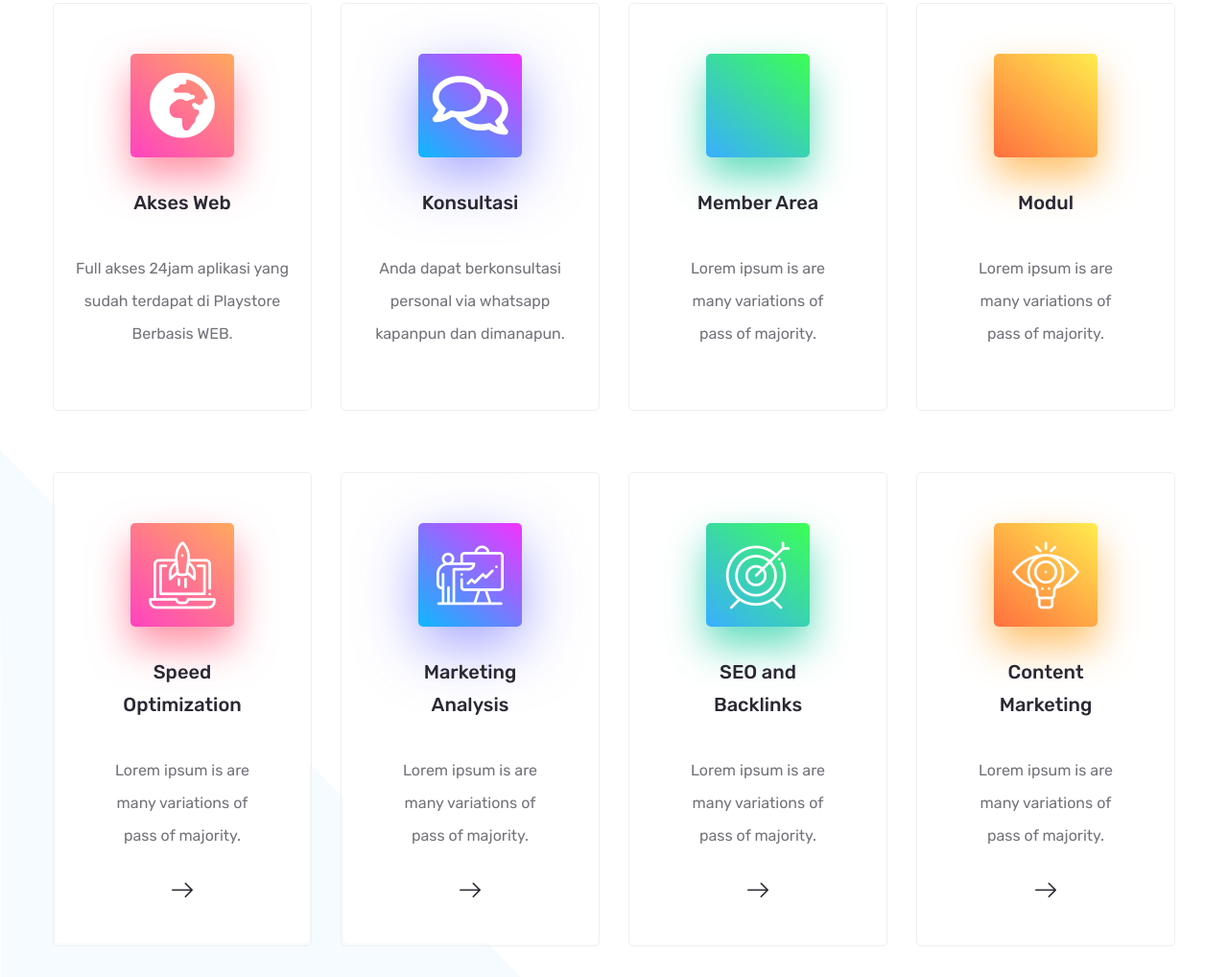
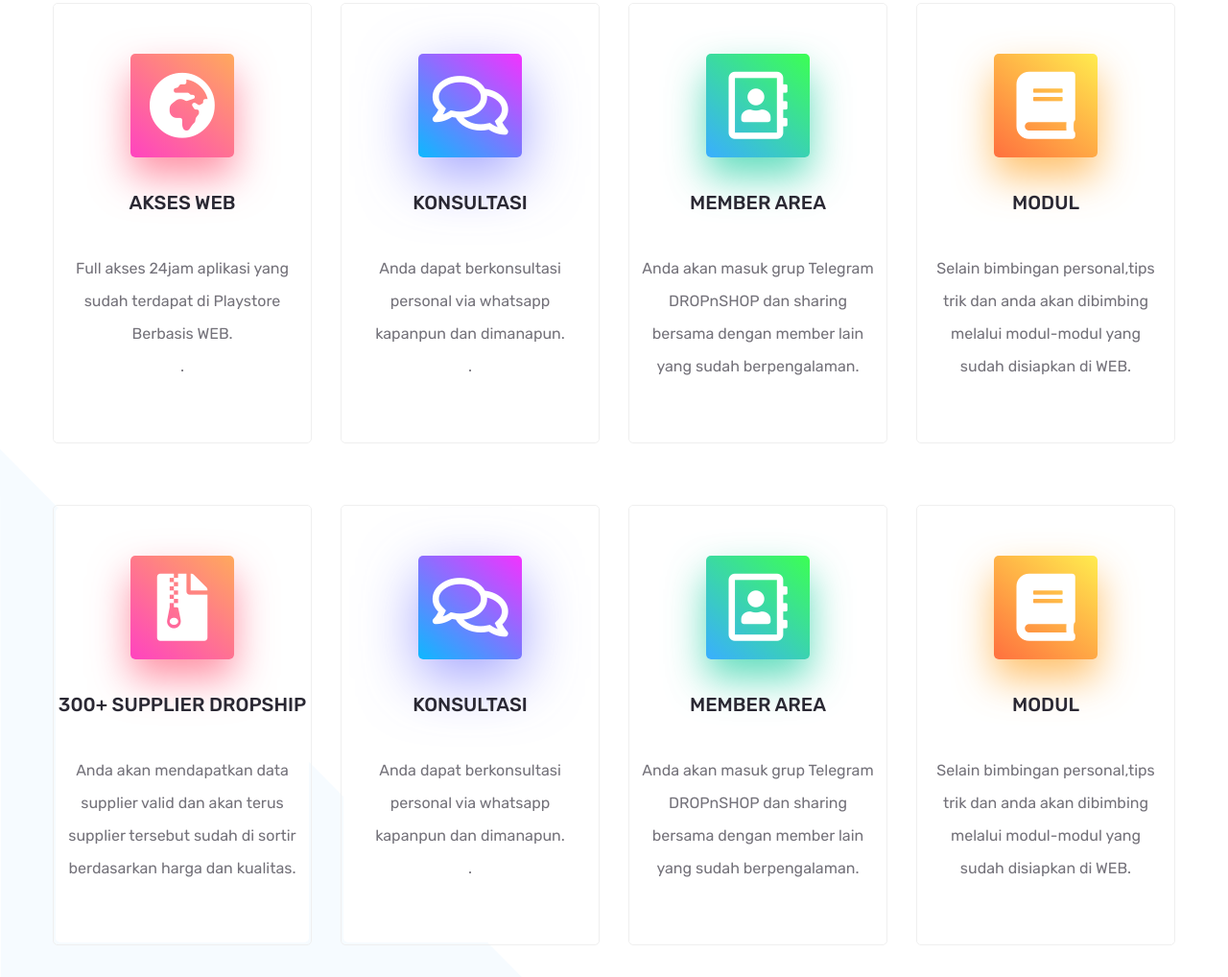
Before and after one commit to riofchrdn/dropnshop, a plain HTML site: page index.html in a window 1280 px wide. Shown: the part 1327-2345 px from the top of the page at 96% size. Drawn offline with Linux system fonts and the light colour scheme; files whose address does not match are found by name.

Commit message:
initial commit index.html

```diff
--- a/index.html
+++ b/index.html
@@ -123,8 +123,9 @@
                         <div class="service-one__single text-center">
                             <div class="service-one__inner">
                                 <i class="fas fa-globe-africa service-one__icon"></i>
-                                <h3><a href="#">Akses Web</a></h3>
-                                <p>Full akses 24jam aplikasi yang <br> sudah terdapat di Playstore <br> Berbasis WEB.
+                                <h3><a href="#">AKSES WEB</a></h3>
+                                <p>Full akses 24jam aplikasi yang <br> sudah terdapat di Playstore <br> Berbasis
+                                    WEB.<br>.
                                 </p>
                             </div><!-- /.service-one__inner -->
                         </div><!-- /.service-one__single -->
@@ -133,26 +134,29 @@
                         <div class="service-one__single text-center">
                             <div class="service-one__inner">
                                 <i class="far fa-comments service-one__icon"></i>
-                                <h3><a href="#">Konsultasi</a></h3>
-                                <p>Anda dapat berkonsultasi <br> personal via whatsapp <br> kapanpun dan dimanapun.</p>
+                                <h3><a href="#">KONSULTASI</a></h3>
+                                <p>Anda dapat berkonsultasi <br> personal via whatsapp <br> kapanpun dan dimanapun.<br>.
+                                </p>
                             </div><!-- /.service-one__inner -->
                         </div><!-- /.service-one__single -->
                     </div><!-- /.col-lg-3 col-md-6 col-sm-12 -->
                     <div class="col-lg-3 col-md-6 col-sm-12 wow fadeInUp" data-wow-duration="1500ms">
                         <div class="service-one__single text-center">
                             <div class="service-one__inner">
-                                <i class="service-one__icon"></i>
-                                <h3><a href="#">Member Area</a></h3>
-                                <p>Lorem ipsum is are <br> many variations of <br> pass of majority.</p>
+                                <i class="far fa-address-book service-one__icon"></i>
+                                <h3><a href="#">MEMBER AREA</a></h3>
+                                <p>Anda akan masuk grup Telegram <br> DROPnSHOP dan sharing <br> bersama dengan member
+                                    lain <br> yang sudah berpengalaman.</p>
                             </div><!-- /.service-one__inner -->
                         </div><!-- /.service-one__single -->
                     </div><!-- /.col-lg-3 col-md-6 col-sm-12 -->
                     <div class="col-lg-3 col-md-6 col-sm-12 wow fadeInDown" data-wow-duration="1500ms">
                         <div class="service-one__single text-center">
                             <div class="service-one__inner">
-                                <i class="service-one__icon"></i>
-                                <h3><a href="#">Modul</a></h3>
-                                <p>Lorem ipsum is are <br> many variations of <br> pass of majority.</p>
+                                <i class="fas fa-book service-one__icon"></i>
+                                <h3><a href="#">MODUL</a></h3>
+                                <p>Selain bimbingan personal,tips <br> trik dan anda akan dibimbing <br> melalui
+                                    modul-modul yang <br> sudah disiapkan di WEB.</p>
                             </div><!-- /.service-one__inner -->
                         </div><!-- /.service-one__single -->
                     </div><!-- /.col-lg-3 col-md-6 col-sm-12 -->
@@ -161,40 +165,40 @@
                     <div class="col-lg-3 col-md-6 col-sm-12 wow fadeInUp" data-wow-duration="1500ms">
                         <div class="service-one__single text-center">
                             <div class="service-one__inner">
-                                <i class="service-one__icon dimon-icon-laptop"></i>
-                                <h3><a href="#">Speed <br> Optimization</a></h3>
-                                <p>Lorem ipsum is are <br> many variations of <br> pass of majority.</p>
-                                <a href="#" class="service-one__link"><i class="dimon-icon-right-arrow"></i></a>
+                                <i class="fas fa-file-archive service-one__icon"></i>
+                                <h3><a href="#">300+ SUPPLIER DROPSHIP</a></h3>
+                                <p>Anda akan mendapatkan data <br> supplier valid dan akan terus <br> supplier tersebut sudah di sortir<br> berdasarkan harga dan kualitas.
+                                </p>
                             </div><!-- /.service-one__inner -->
                         </div><!-- /.service-one__single -->
                     </div><!-- /.col-lg-3 col-md-6 col-sm-12 -->
                     <div class="col-lg-3 col-md-6 col-sm-12 wow fadeInDown" data-wow-duration="1500ms">
                         <div class="service-one__single text-center">
                             <div class="service-one__inner">
-                                <i class="service-one__icon dimon-icon-presentation"></i>
-                                <h3><a href="#">Marketing <br> Analysis</a></h3>
-                                <p>Lorem ipsum is are <br> many variations of <br> pass of majority.</p>
-                                <a href="#" class="service-one__link"><i class="dimon-icon-right-arrow"></i></a>
+                                <i class="far fa-comments service-one__icon"></i>
+                                <h3><a href="#">KONSULTASI</a></h3>
+                                <p>Anda dapat berkonsultasi <br> personal via whatsapp <br> kapanpun dan dimanapun.<br>.
+                                </p>
                             </div><!-- /.service-one__inner -->
                         </div><!-- /.service-one__single -->
                     </div><!-- /.col-lg-3 col-md-6 col-sm-12 -->
                     <div class="col-lg-3 col-md-6 col-sm-12 wow fadeInUp" data-wow-duration="1500ms">
                         <div class="service-one__single text-center">
                             <div class="service-one__inner">
-                                <i class="service-one__icon dimon-icon-target"></i>
-                                <h3><a href="#">SEO and <br> Backlinks</a></h3>
-                                <p>Lorem ipsum is are <br> many variations of <br> pass of majority.</p>
-                                <a href="#" class="service-one__link"><i class="dimon-icon-right-arrow"></i></a>
+                                <i class="far fa-address-book service-one__icon"></i>
+                                <h3><a href="#">MEMBER AREA</a></h3>
+                                <p>Anda akan masuk grup Telegram <br> DROPnSHOP dan sharing <br> bersama dengan member
+                                    lain <br> yang sudah berpengalaman.</p>
                             </div><!-- /.service-one__inner -->
                         </div><!-- /.service-one__single -->
                     </div><!-- /.col-lg-3 col-md-6 col-sm-12 -->
                     <div class="col-lg-3 col-md-6 col-sm-12 wow fadeInDown" data-wow-duration="1500ms">
                         <div class="service-one__single text-center">
                             <div class="service-one__inner">
-                                <i class="service-one__icon dimon-icon-visualization"></i>
-                                <h3><a href="#">Content <br> Marketing</a></h3>
-                                <p>Lorem ipsum is are <br> many variations of <br> pass of majority.</p>
-                                <a href="#" class="service-one__link"><i class="dimon-icon-right-arrow"></i></a>
+                                <i class="fas fa-book service-one__icon"></i>
+                                <h3><a href="#">MODUL</a></h3>
+                                <p>Selain bimbingan personal,tips <br> trik dan anda akan dibimbing <br> melalui
+                                    modul-modul yang <br> sudah disiapkan di WEB.</p>
                             </div><!-- /.service-one__inner -->
                         </div><!-- /.service-one__single -->
                     </div><!-- /.col-lg-3 col-md-6 col-sm-12 -->
```
